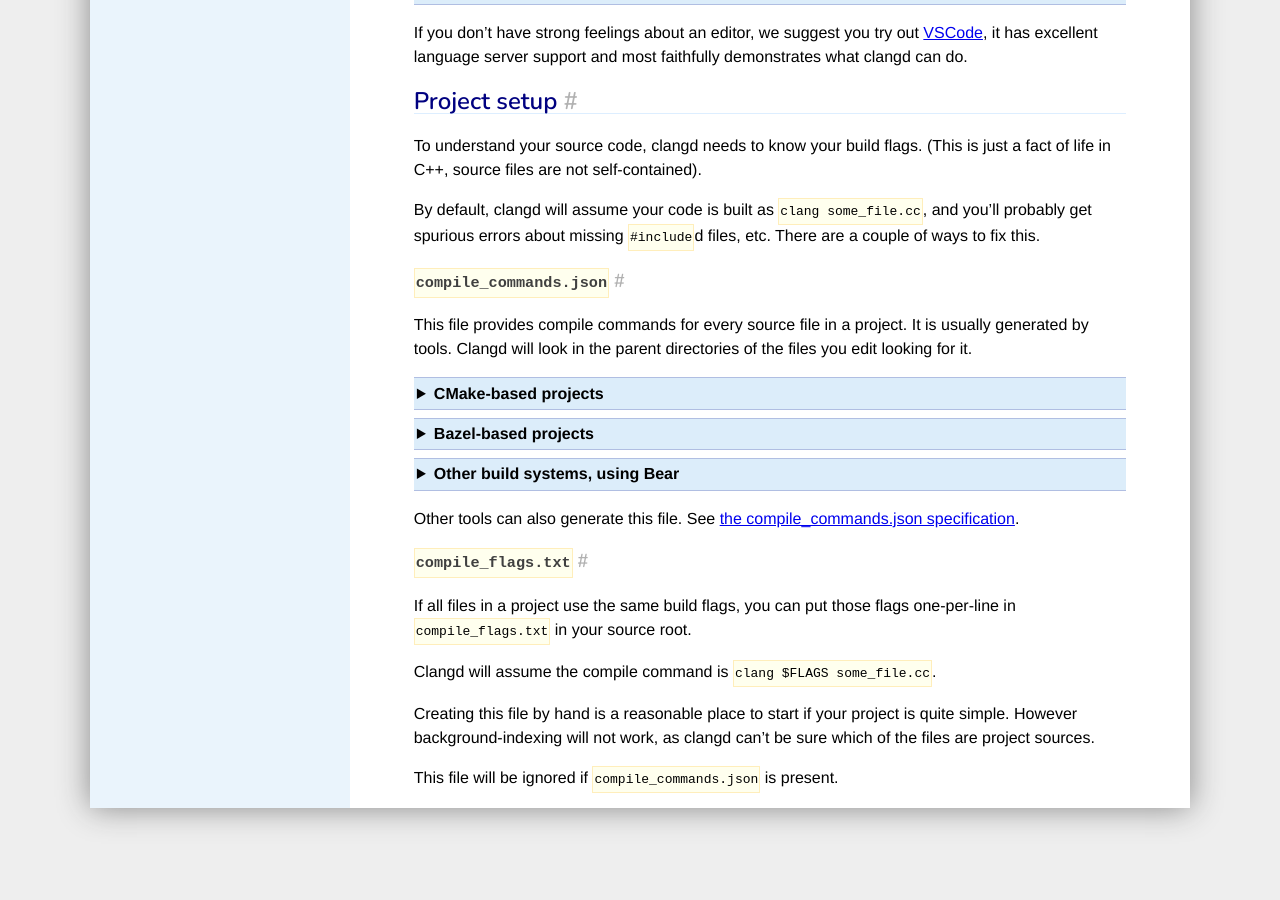
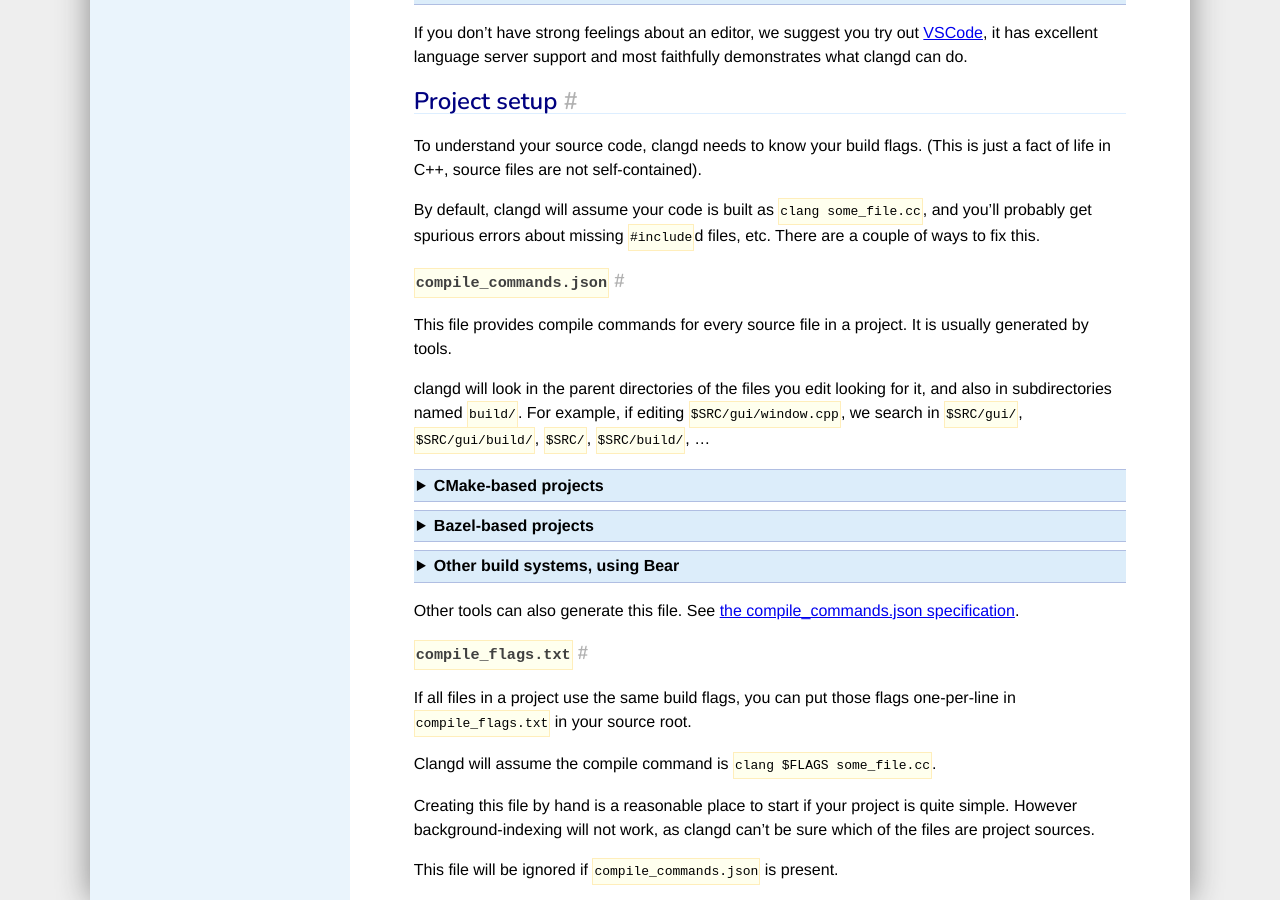
Before and after one commit to llvm/clangd-www, a Jekyll site: the page built from installation.md, in a window 1280 px wide and 900 px high, scrolled down 1182 px. Built offline with Jekyll 4.4.1, drawn with Linux system fonts in a browser that asks for light colours; our own code applies the rules of GitHub Pages for plain Markdown files.

Commit message:
Describe build/ subdir search for compile_commands.json.

````diff
--- a/installation.md
+++ b/installation.md
@@ -267,7 +267,11 @@ There are a couple of ways to fix this.
 
 This file provides compile commands for every source file in a project.
 It is usually generated by tools.
-Clangd will look in the parent directories of the files you edit looking for it.
+
+clangd will look in the parent directories of the files you edit looking for it,
+and also in subdirectories named `build/`.
+For example, if editing `$SRC/gui/window.cpp`, we search in `$SRC/gui/`,
+`$SRC/gui/build/`, `$SRC/`, `$SRC/build/`, ...
 
 <details>
 <summary markdown="span">CMake-based projects</summary>
@@ -279,8 +283,8 @@ cmake -DCMAKE_EXPORT_COMPILE_COMMANDS=1
 ```
 
 `compile_commands.json` will be written to your build directory.
-You should symlink it (or simply copy it) to the root of your source tree, if
-they are different.
+If your build directory is `$SRC` or `$SRC/build`, clangd will find it.
+Otherwise, symlink or copy it to `$SRC`, the root of your source tree.
 
 ```bash
 ln -s ~/myproject-build/compile_commands.json ~/myproject/
````
